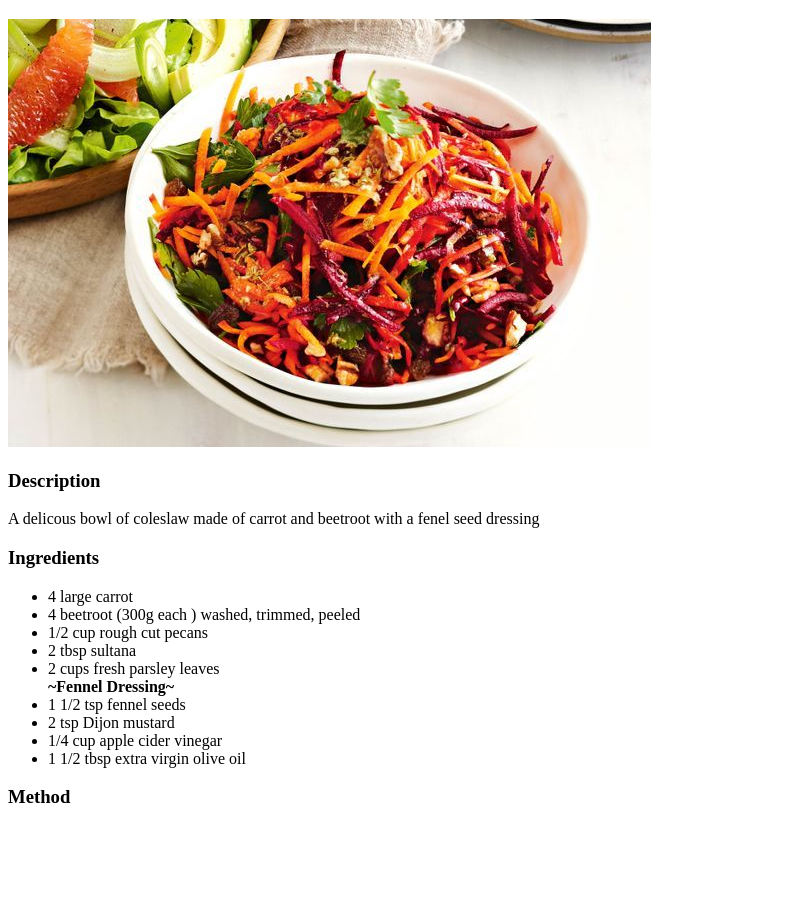
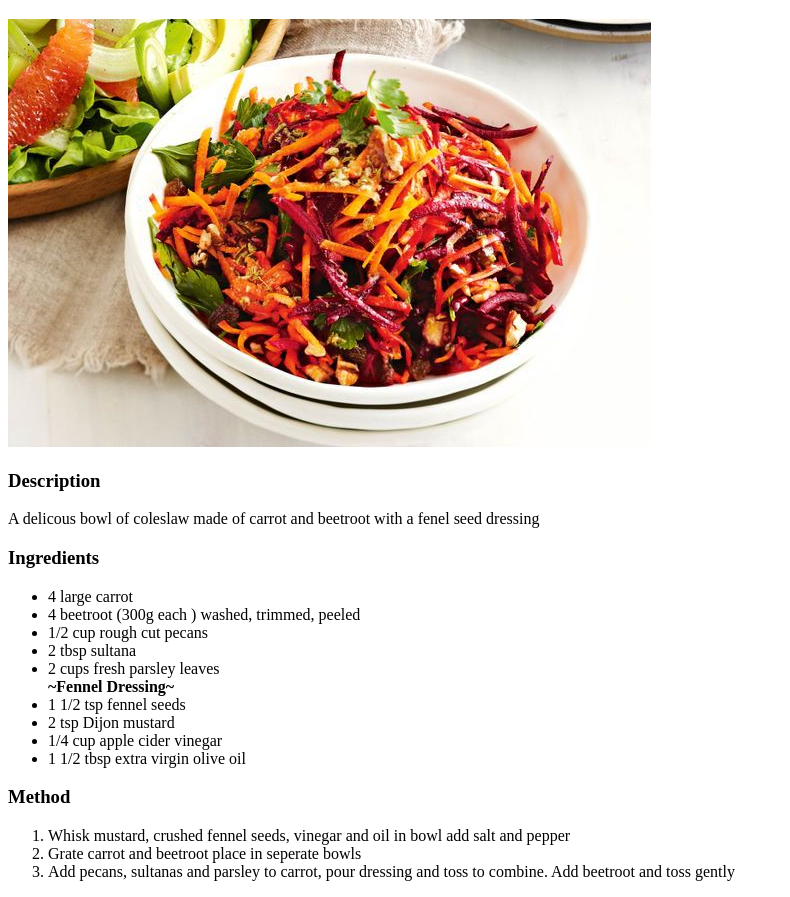
Before and after one commit to Cody-Ydoc/odin-recipes, a plain HTML site: page recipes/carrotBeetSlaw.html in a window 1280 px wide. Shown: the part 61-958 px from the top of the page, without its empty margins (0-790 px from the left). Before the commit the page ends 888 px from the top, so only its background shows below. Drawn offline with Linux system fonts and the light colour scheme.

Commit message:
carrotBeetSlaw.html completed

```diff
--- a/recipes/carrotBeetSlaw.html
+++ b/recipes/carrotBeetSlaw.html
@@ -28,7 +28,9 @@
 
     <h3>Method</h3>
         <ol>
-
+            <li>Whisk mustard, crushed fennel seeds, vinegar and oil in bowl add salt and pepper</li>
+            <li>Grate carrot and beetroot place in seperate bowls</li>
+            <li> Add pecans, sultanas and parsley to carrot, pour dressing and toss to combine. Add beetroot and toss gently</li>
 
         </ol>
 
```
